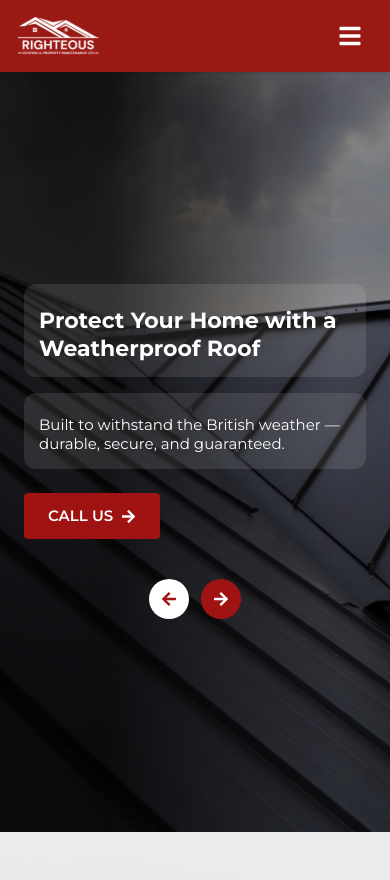
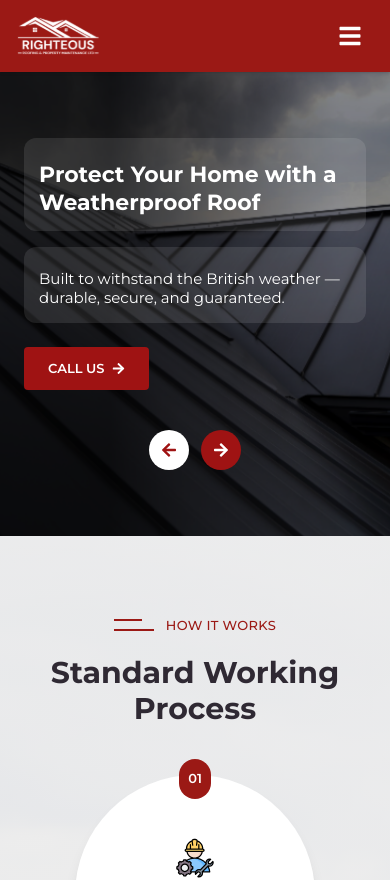
Before and after one commit to M-Usman-Shoaib/Righteousroofing, a React (Vite) app in the folder Frontend/: page / in a window 390 px wide. Shown: the top 880 px of the page. Built offline with nearby package versions, Linux system fonts and the light colour scheme.

Commit message:
All Chnages has been done

```diff
--- a/Frontend/src/index.css
+++ b/Frontend/src/index.css
@@ -136,8 +136,11 @@ button.cursor-pointer.btn-zoom.group.mt-6.px-6.py-3.bg-\[\#9f1313\].text-white.f
 .flex.flex-col.md\:flex-col.lg\:flex-row.items-center.justify-center.lg\:justify-between.gap-6.h-full.w-full.text-center{
   gap:0px;
 }
-span.btn-zoom-content{
-  font-size: 15px;
+.btn-zoom-content{
+  font-size: 13px;
+}
+.relative.w-full.h-\[90vh\]{
+  height: 55vh;
 }
 .w-6 {
     width: calc(var(--spacing) * 12);
--- a/Frontend/src/modules/core/contact/contact-details-section.jsx
+++ b/Frontend/src/modules/core/contact/contact-details-section.jsx
@@ -30,6 +30,7 @@ export function ContactDetailsSection() {
             </div>
 
             <div className="grid grid-cols-1 sm:grid-cols-2 gap-4">
+              <a href="tel:01785318881" className="block">
               <ContactInfoCard
                 icon={
                   <img
@@ -40,7 +41,8 @@ export function ContactDetailsSection() {
                 }
                 title="Call Us"
                 content="01785 318 881"
-              />
+              /></a>
+              <a href="mailto:info@righteousroofingltd.co.uk" className="block">
               <ContactInfoCard
                 icon={
                   <img
@@ -51,7 +53,7 @@ export function ContactDetailsSection() {
                 }
                 title="Email Us"
                 content="info@righteousroofingltd.co.uk"
-              />
+              /></a>
               <ContactInfoCard
                 icon={
                   <img
--- a/Frontend/src/modules/core/contact/contact-section.jsx
+++ b/Frontend/src/modules/core/contact/contact-section.jsx
@@ -53,6 +53,7 @@ export function ContactSection() {
             </div>
 
             <div className="grid grid-cols-1 sm:grid-cols-2 gap-4">
+              <a href="tel:01785318881" className="block">
               <ContactInfoCard
                 icon={
                   <img
@@ -63,14 +64,15 @@ export function ContactSection() {
                 }
                 title="Call Us"
                 content="01785 318 881"
-              />
+              /></a>
+              <a href="mailto:info@righteousroofingltd.co.uk" className="block">
               <ContactInfoCard
                 icon={
                   <img src={email} alt="Email" className="w-6 h-8 text-white" />
                 }
                 title="Email Us"
                 content="info@righteousroofingltd.co.uk"
-              />
+              /></a>
               <ContactInfoCard
                 icon={
                   <img
```
